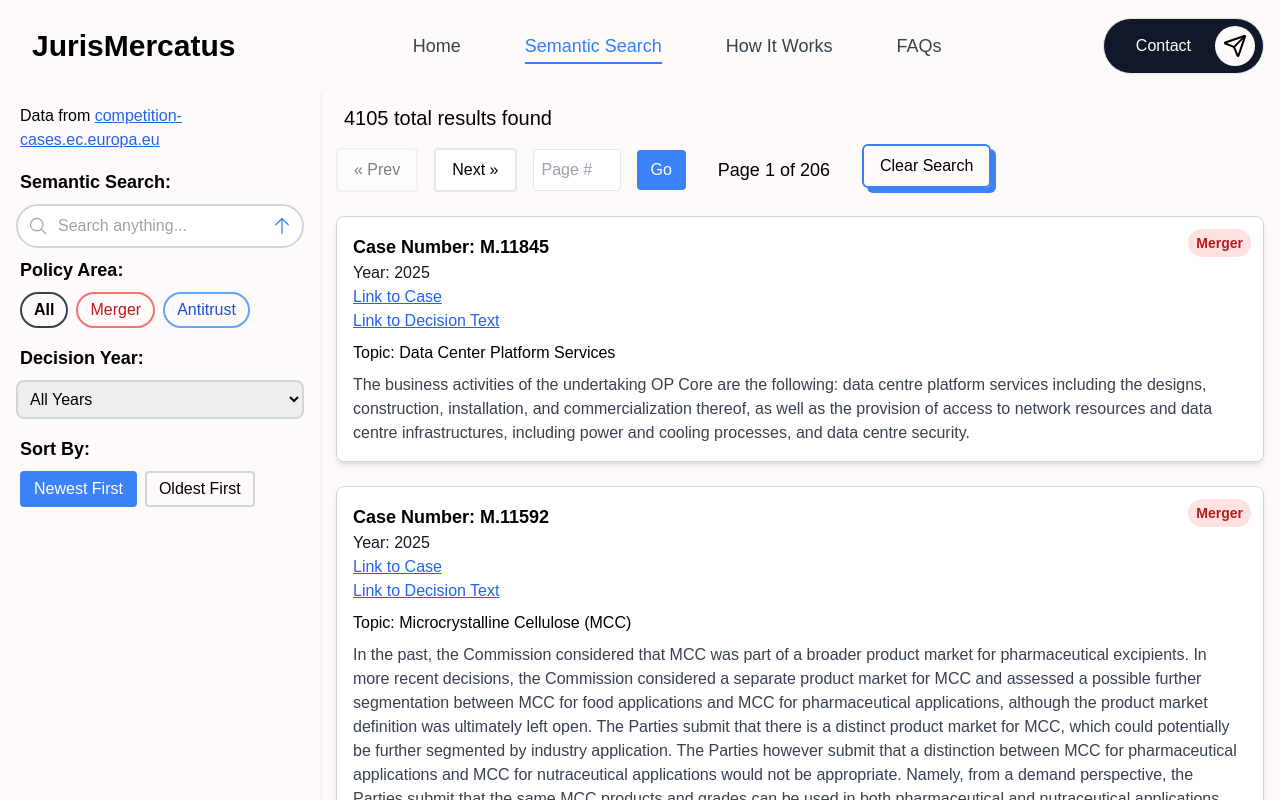
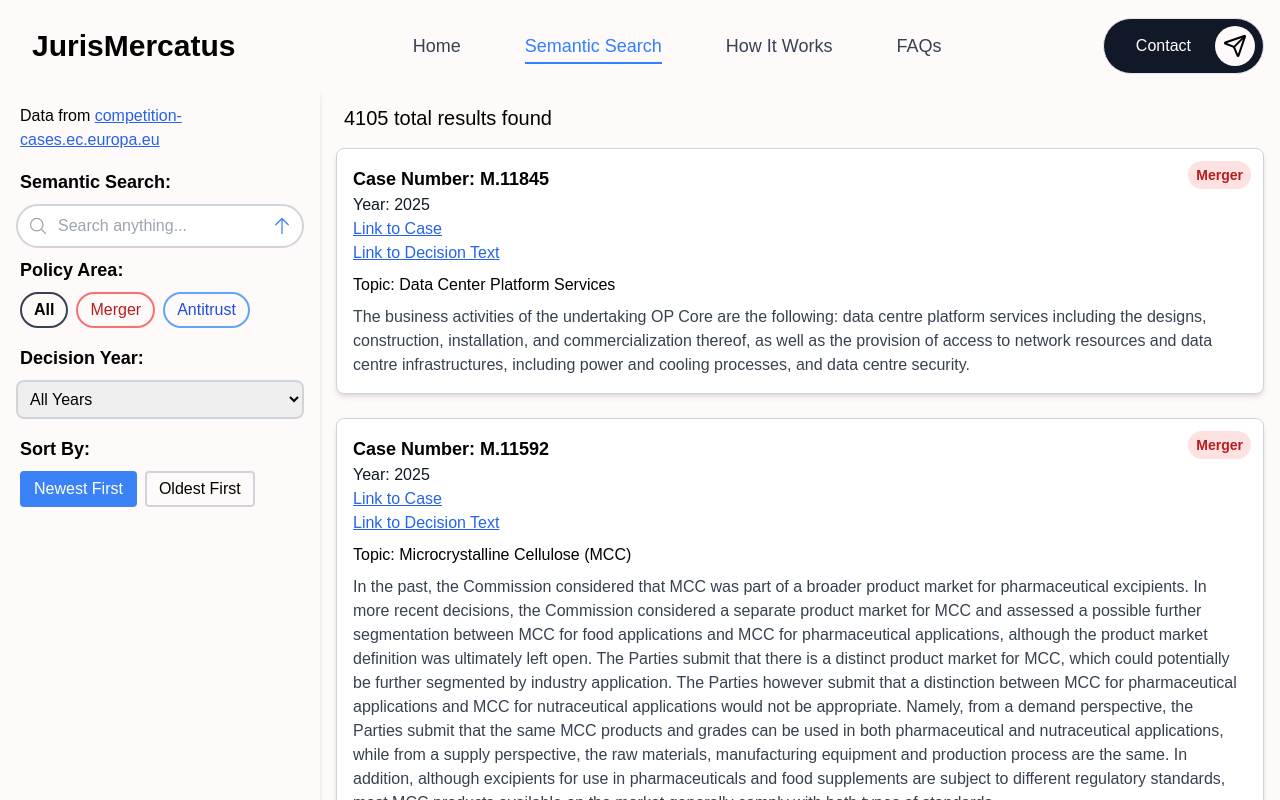
Before and after one commit to shriyanyamali/JurisMercatus, a Next.js app: page /semantic-search in a window 1280 px wide. Shown: the top 800 px of the page. Built offline with nearby package versions, Linux system fonts and the light colour scheme; a web font is replaced by a local one.

Commit message:
made clear search button always visible

```diff
--- a/app/semantic-search/SearchUI.js
+++ b/app/semantic-search/SearchUI.js
@@ -339,8 +339,10 @@ export default function SearchUI() {
             </header>
 
             {/* Pagination & Clear */}
+            {(searchTerm || rawResults !== null) && (
+              <div className="flex flex-wrap gap-4 mb-6">
                 {filteredData.length > 0 && (
-              <div className="flex flex-wrap gap-4 mb-6">
+                  <>
                     <button
                       onClick={() => setCurrentPage((p) => Math.max(p - 1, 1))}
                       disabled={currentPage === 1}
@@ -383,34 +385,31 @@ export default function SearchUI() {
                     <span className="text-lg ml-4 mt-2">
                       Page {currentPage} of {totalPages}
                     </span>
+                  </>
+                )}
 
                 <button
                   onClick={(e) => {
                     handleShowAll();
                     e.currentTarget.blur();
                   }}
-                  className="
-                  md:-mt-1 ml-4 relative inline-flex h-[2.75rem] items-center justify-center
+                  className=" md:-mt-1 ml-4 relative inline-flex h-[2.75rem] items-center justify-center
                               overflow-hidden rounded-md border-2 border-blue-500 bg-transparent
                               px-4 font-regular text-black transition-all duration-200
                               [box-shadow:5px_5px_#3b82f6]
-
                               md:hover:translate-x-[3px]
                               md:hover:translate-y-[3px]
                               md:hover:[box-shadow:0px_0px_#3b82f6]
                               md:hover:bg-[#3b83f670]
-
                               active:translate-x-[3px]
                               active:translate-y-[3px]
                               active:[box-shadow:0px_0px_#3b82f6]
-                  active:bg-[#3b83f670]
-                "
+                              active:bg-[#3b83f670]"
                 >
                   Clear Search
                 </button>
               </div>
             )}
-
             {/* Results and Spinner */}
             {isLoading ? (
               <div className="spinner-container">
```
Lines whose indentation alone changed are shown as unchanged.
